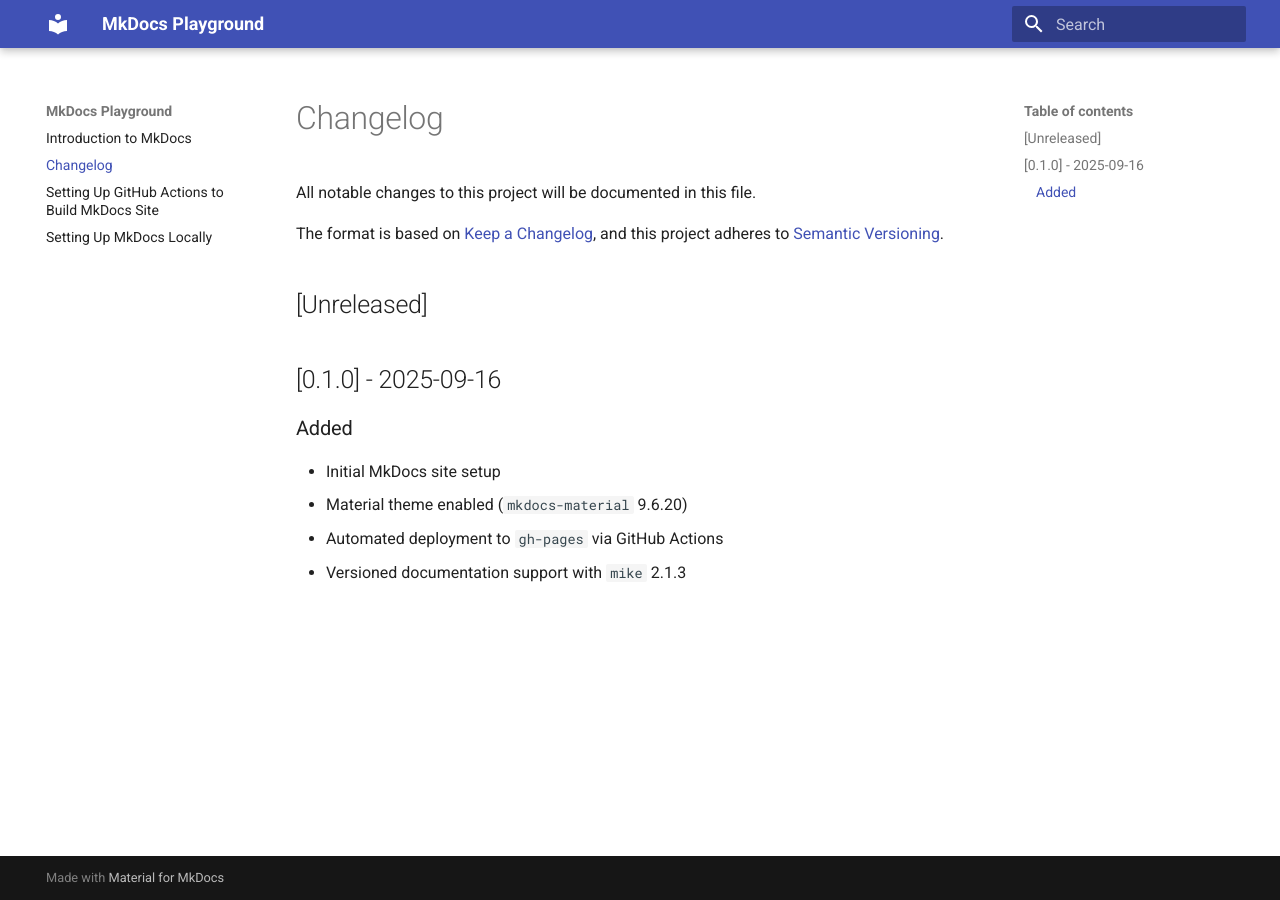
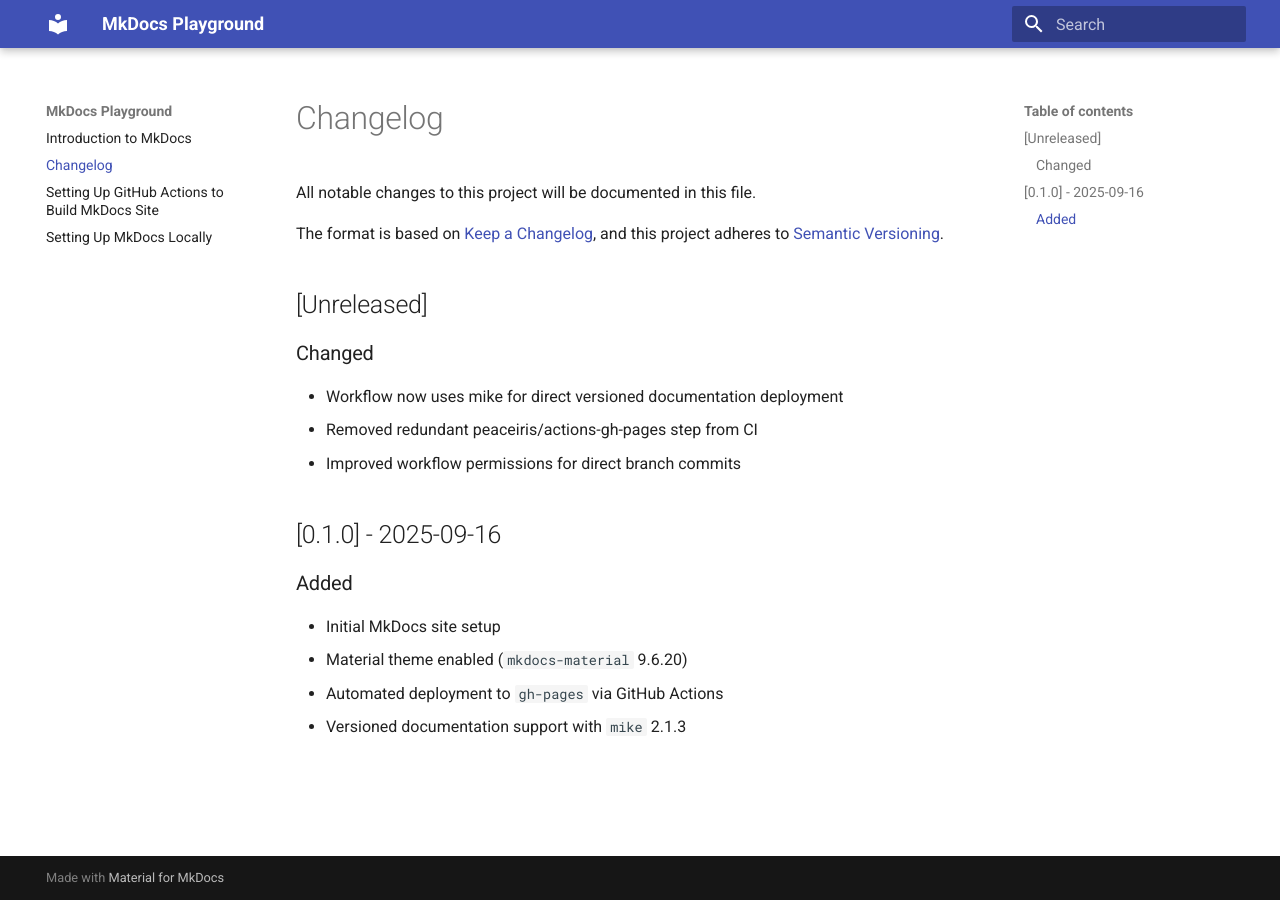
Before and after one commit to hossain-khan/mkdocs-playground, an MkDocs documentation site: the page built from docs/CHANGELOG.md, in a window 1280 px wide. Built offline with MkDocs 1.6.1 and Material for MkDocs 9.7.7, drawn with Linux system fonts in a browser that asks for light colours.

Commit message:
[ADDED] Support for mike based deployment

```diff
--- a/docs/CHANGELOG.md
+++ b/docs/CHANGELOG.md
@@ -6,6 +6,11 @@ The format is based on [Keep a Changelog](https://keepachangelog.com/en/1.1.0/),
 
 ## [Unreleased]
 
+### Changed
+- Workflow now uses mike for direct versioned documentation deployment
+- Removed redundant peaceiris/actions-gh-pages step from CI
+- Improved workflow permissions for direct branch commits
+
 ## [0.1.0] - 2025-09-16
 ### Added
 - Initial MkDocs site setup
```
Also changed, not shown: 1 other file.
